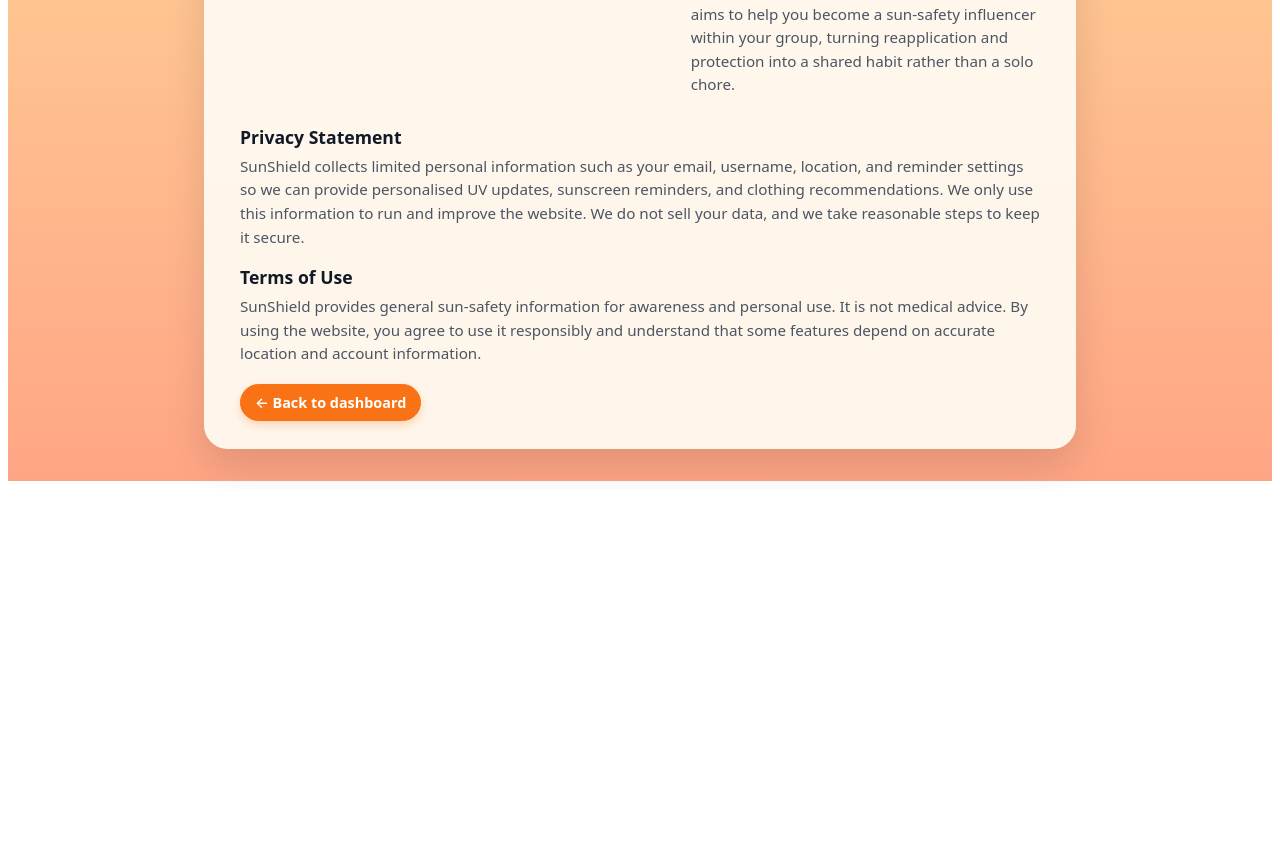
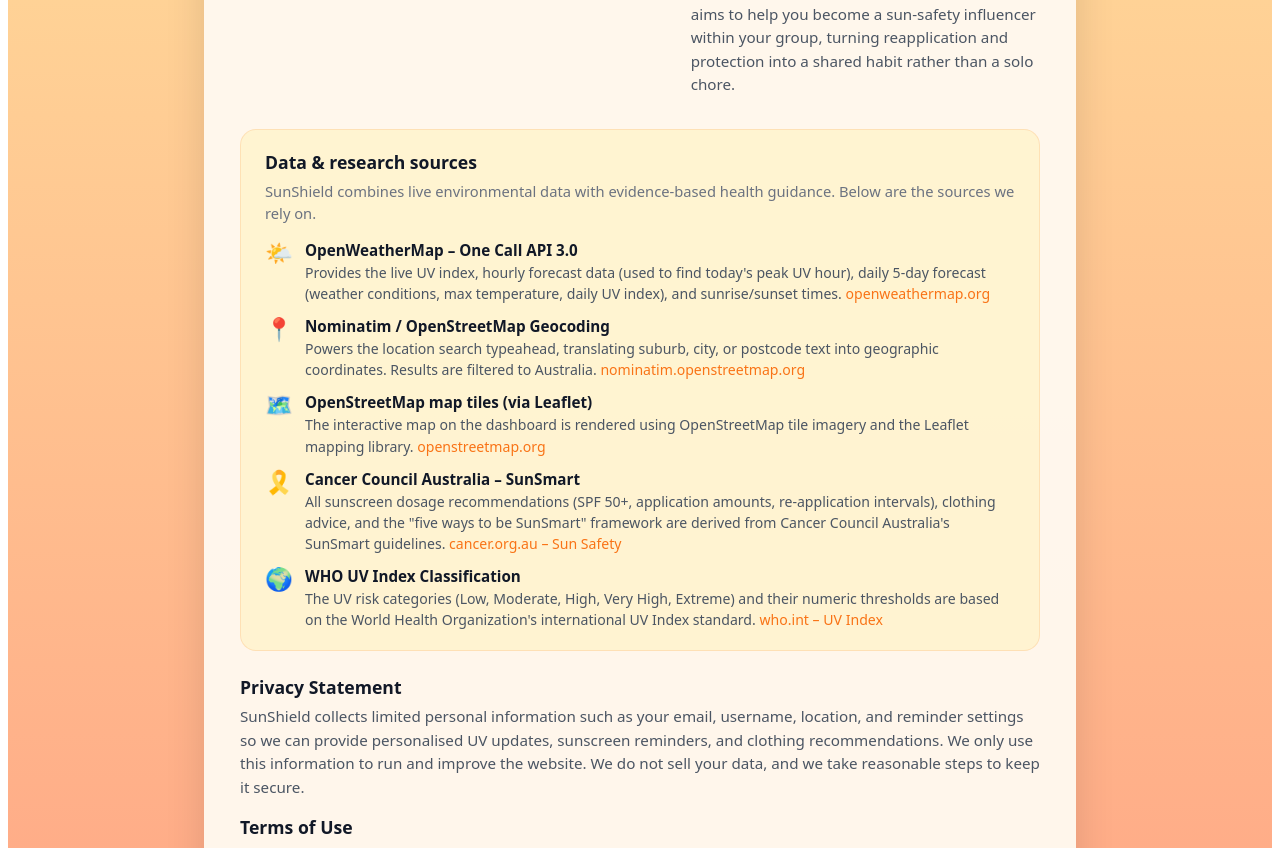
Before and after one commit to Naif33430713/FIT5120-S12026-TE08, a Vue app in the folder frontend/: page /about in a window 1280 px wide. Shown: the part 624-1472 px from the top of the page. Before the commit the page ends 1113 px from the top, so only its background shows below. Built offline with nearby package versions, Linux system fonts and the light colour scheme; no server answers.

Commit message:
update read me and front end

```diff
--- a/frontend/src/views/About.vue
+++ b/frontend/src/views/About.vue
@@ -64,6 +64,74 @@
         </div>
       </div>
 
+      <div class="about-sources">
+        <h2>Data &amp; research sources</h2>
+        <p class="sources-intro">
+          SunShield combines live environmental data with evidence‑based health guidance.
+          Below are the sources we rely on.
+        </p>
+        <div class="sources-grid">
+          <div class="source-item">
+            <span class="source-icon">🌤️</span>
+            <div>
+              <strong>OpenWeatherMap – One Call API 3.0</strong>
+              <p>
+                Provides the live UV index, hourly forecast data (used to find today's peak UV hour),
+                daily 5‑day forecast (weather conditions, max temperature, daily UV index),
+                and sunrise/sunset times.
+                <a href="https://openweathermap.org/api/one-call-3" target="_blank" rel="noopener">openweathermap.org</a>
+              </p>
+            </div>
+          </div>
+          <div class="source-item">
+            <span class="source-icon">📍</span>
+            <div>
+              <strong>Nominatim / OpenStreetMap Geocoding</strong>
+              <p>
+                Powers the location search typeahead, translating suburb, city, or postcode
+                text into geographic coordinates. Results are filtered to Australia.
+                <a href="https://nominatim.openstreetmap.org/" target="_blank" rel="noopener">nominatim.openstreetmap.org</a>
+              </p>
+            </div>
+          </div>
+          <div class="source-item">
+            <span class="source-icon">🗺️</span>
+            <div>
+              <strong>OpenStreetMap map tiles (via Leaflet)</strong>
+              <p>
+                The interactive map on the dashboard is rendered using OpenStreetMap tile imagery
+                and the Leaflet mapping library.
+                <a href="https://www.openstreetmap.org/" target="_blank" rel="noopener">openstreetmap.org</a>
+              </p>
+            </div>
+          </div>
+          <div class="source-item">
+            <span class="source-icon">🎗️</span>
+            <div>
+              <strong>Cancer Council Australia – SunSmart</strong>
+              <p>
+                All sunscreen dosage recommendations (SPF 50+, application amounts, re‑application
+                intervals), clothing advice, and the "five ways to be SunSmart" framework are
+                derived from Cancer Council Australia's SunSmart guidelines.
+                <a href="https://www.cancer.org.au/cancer-information/causes-and-prevention/sun-safety" target="_blank" rel="noopener">cancer.org.au – Sun Safety</a>
+              </p>
+            </div>
+          </div>
+          <div class="source-item">
+            <span class="source-icon">🌍</span>
+            <div>
+              <strong>WHO UV Index Classification</strong>
+              <p>
+                The UV risk categories (Low, Moderate, High, Very High, Extreme) and their
+                numeric thresholds are based on the World Health Organization's international
+                UV Index standard.
+                <a href="https://www.who.int/news-room/questions-and-answers/item/radiation-the-ultraviolet-(uv)-index" target="_blank" rel="noopener">who.int – UV Index</a>
+              </p>
+            </div>
+          </div>
+        </div>
+      </div>
+
       <div class="about-legal">
       <div class="about-section">
         <h2>Privacy Statement</h2>
@@ -127,6 +195,74 @@
   grid-template-columns: minmax(0, 1.2fr) minmax(0, 1.1fr);
   column-gap: 32px;
   row-gap: 20px;
+}
+
+.about-sources {
+  margin-top: 28px;
+  padding: 20px 24px;
+  background: rgba(255, 237, 160, 0.35);
+  border-radius: 16px;
+  border: 1px solid rgba(249, 115, 22, 0.15);
+}
+
+.about-sources h2 {
+  font-size: 1.1rem;
+  margin: 0 0 6px;
+  color: #111827;
+}
+
+.sources-intro {
+  font-size: 0.92rem;
+  color: #6b7280;
+  margin: 0 0 16px;
+  line-height: 1.5;
+}
+
+.sources-grid {
+  display: flex;
+  flex-direction: column;
+  gap: 12px;
+}
+
+.source-item {
+  display: flex;
+  align-items: flex-start;
+  gap: 12px;
+}
+
+.source-icon {
+  font-size: 1.4rem;
+  line-height: 1;
+  flex-shrink: 0;
+  margin-top: 2px;
+}
+
+.source-item > div {
+  flex: 1;
+}
+
+.source-item strong {
+  display: block;
+  font-size: 0.95rem;
+  color: #111827;
+  margin-bottom: 2px;
+}
+
+.source-item p {
+  font-size: 0.88rem;
+  color: #4b5563;
+  margin: 0;
+  line-height: 1.5;
+}
+
+.source-item a {
+  color: #f97316;
+  text-decoration: none;
+  font-weight: 500;
+}
+
+.source-item a:hover {
+  text-decoration: underline;
 }
 
 .about-legal {
```
Also changed, not shown: 1 other file (tests, documents, lock files or other folders).
